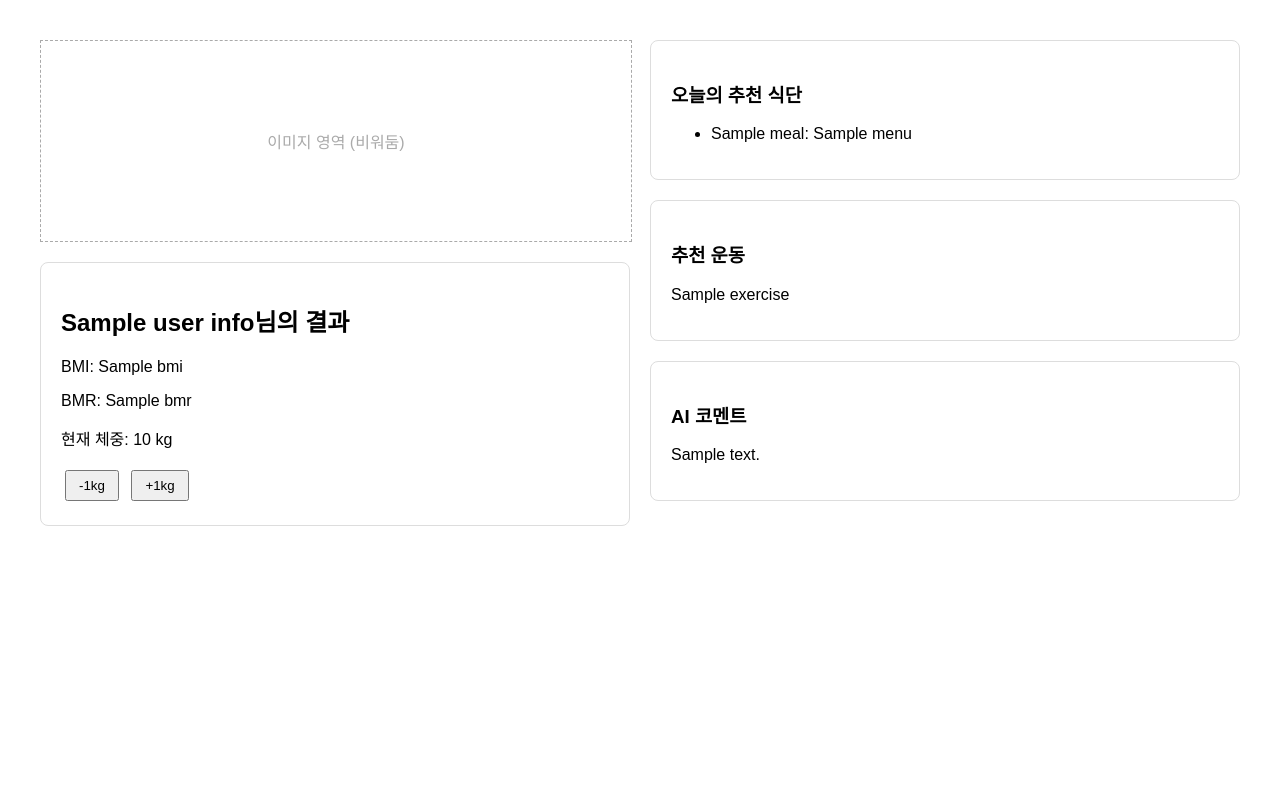
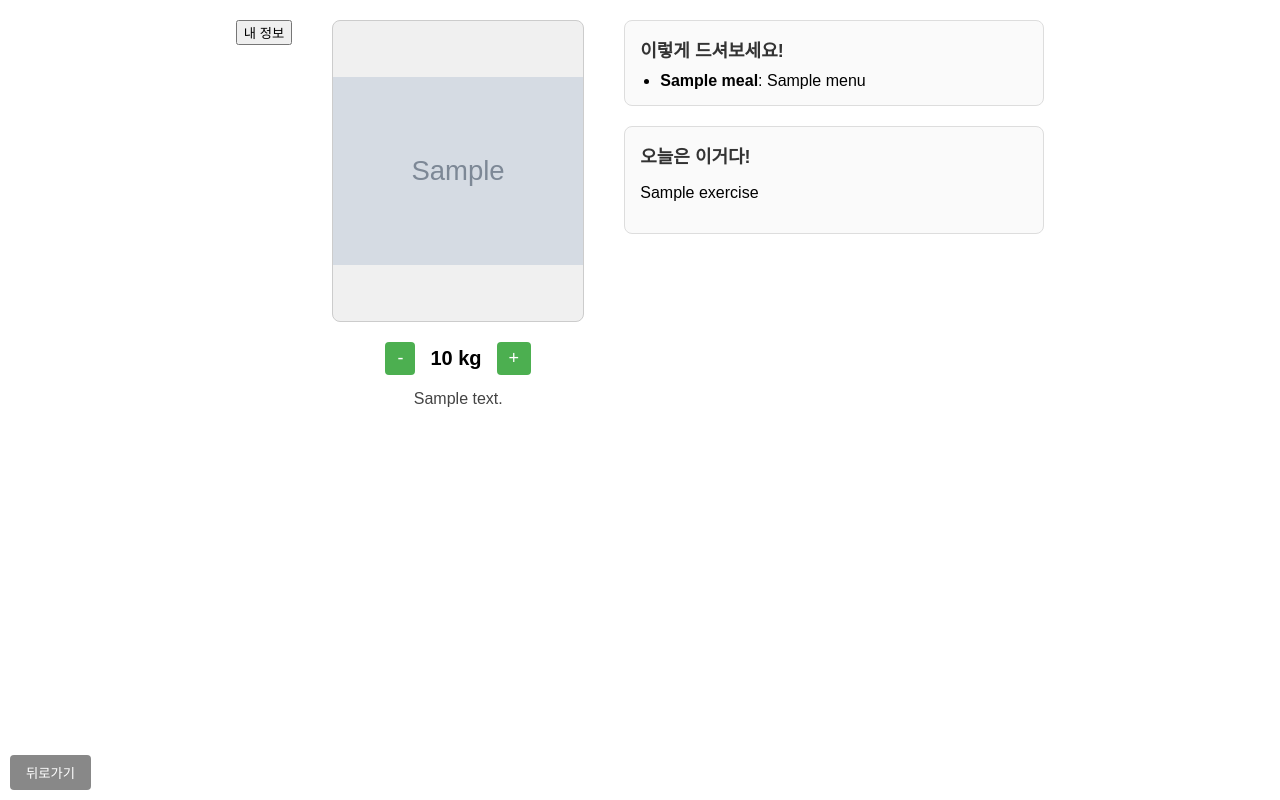
Before and after one commit to djswn/BodyBuddy, a Flask app: template templates/character&diet,exercise.html in a window 1280 px wide. Run offline with Flask 3, Linux system fonts and the light colour scheme; the template is opened without the code that fills it: most values are stand-ins (such as "Sample title", 1, 10 or a date in 2020); grey boxes marked "Sample" are stand-in pictures.

Commit message:
[refactor] 캐릭터 이미지 표시, 크기 조정
app.py에서 적용한 이미지가 결과페이지에서 상황에 따라 잘 나타날 수 있게 코드를 수정한 버전

```diff
--- a/templates/character&diet,exercise.html
+++ b/templates/character&diet,exercise.html
@@ -1,50 +1,156 @@
-<!-- templates/result.html -->
 <!DOCTYPE html>
 <html lang="ko">
 <head>
   <meta charset="UTF-8">
   <title>결과 페이지</title>
   <style>
-    body { font-family: sans-serif; margin: 40px; display: flex; gap: 20px; }
-    .left, .right { flex: 1; }
-    .card { border: 1px solid #ddd; padding: 20px; border-radius: 8px; margin-bottom: 20px; }
-    button { padding: 6px 12px; margin: 4px; }
-    .image-box { width:100%; height:200px; border:1px dashed #aaa; margin-bottom:20px; display:flex; align-items:center; justify-content:center; color:#aaa; }
+    body {
+      font-family: sans-serif;
+      margin: 0;
+      padding: 20px;
+      display: flex;
+      justify-content: center;
+      align-items: flex-start;
+      gap: 40px;
+    }
+
+    .left-panel {
+      display: flex;
+      flex-direction: column;
+      align-items: center;
+    }
+
+    .character-img {
+      width: 250px;
+      height: 300px;
+      background-color: #f0f0f0; /* 이미지 자리 placeholder */
+      border: 1px solid #ccc;
+      border-radius: 8px;
+      margin-bottom: 20px;
+      overflow: hidden;
+    }
+
+    .character-img img {
+    width: 100%;
+    height: 100%;
+    object-fit: contain; /* 비율 유지하면서 영역 안에 맞춤 */
+  }
+
+
+    .weight-control {
+      display: flex;
+      align-items: center;
+      gap: 15px;
+      font-size: 20px;
+      font-weight: bold;
+      margin-bottom: 10px;
+    }
+
+    .weight-control button {
+      padding: 6px 12px;
+      font-size: 18px;
+      border: none;
+      border-radius: 4px;
+      background-color: #4CAF50;
+      color: white;
+      cursor: pointer;
+    }
+    .weight-control button:hover {
+      background-color: #45a049;
+    }
+
+    .comment {
+      font-size: 16px;
+      color: #444;
+      margin-top: 5px;
+    }
+
+    .right-panel {
+      flex: 1;
+      max-width: 420px;
+    }
+
+    .section {
+      margin-bottom: 20px;
+      padding: 15px;
+      border: 1px solid #ddd;
+      border-radius: 8px;
+      background-color: #fafafa;
+    }
+
+    .section h3 {
+      margin-top: 0;
+      margin-bottom: 10px;
+      font-size: 18px;
+      color: #333;
+    }
+
+    .section ul {
+      margin: 0;
+      padding-left: 20px;
+    }
+
+    .back-btn {
+      position: fixed;
+      bottom: 10px;
+      left: 10px;
+      width: auto;
+      padding: 8px 16px;
+      background: #888;
+      color: white;
+      border: none;
+      border-radius: 4px;
+      cursor: pointer;
+      z-index: 9999;
+    }
+    .back-btn:hover {
+      background: #666;
+    }
   </style>
 </head>
 <body>
-  <div class="left">
-    <div class="image-box">이미지 영역 (비워둠)</div>
-    <div class="card">
-      <h2>{{ user_info.name }}님의 결과</h2>
-      <p>BMI: {{ bmi }}</p>
-      <p>BMR: {{ bmr }}</p>
-      <p>현재 체중: {{ weight }} kg</p>
-      <form method="POST" action="{{ url_for('update_weight') }}">
-        <input type="hidden" name="weight" value="{{ weight }}">
-        <button type="submit" name="action" value="minus">-1kg</button>
-        <button type="submit" name="action" value="plus">+1kg</button>
-      </form>
+    <!-- 상단 내 정보 버튼 -->
+  <div class="top-bar">
+    <a href="{{ url_for('userInfo', user_id=user_id) }}">
+      <button class="info-btn">내 정보</button>
+    </a>
+  </div>
+
+  <!-- 좌측: 캐릭터 + 체중/증감 + 멘트 -->
+  <div class="left-panel">
+    <div class="character-img">
+      <img src="{{ character_img }}" alt="내 캐릭터">
+    </div>
+
+    <form method="POST" action="{{ url_for('update_weight') }}" class="weight-control">
+      <button type="submit" name="action" value="minus">-</button>
+      <span>{{ weight }} kg</span>
+      <button type="submit" name="action" value="plus">+</button>
+      <input type="hidden" name="weight" value="{{ weight }}">
+      <input type="hidden" name="user_id" value="{{ user_id }}">
+    </form>
+
+    <div class="comment">{{ comment }}</div>
+  </div>
+
+  <!-- 우측: 오늘의 추천 식단 / 오늘의 운동 -->
+  <div class="right-panel">
+    <div class="section">
+      <h3>이렇게 드셔보세요!</h3>
+      <ul>
+        {% for meal, menu in meals.items() %}
+          <li><strong>{{ meal }}</strong>: {{ menu }}</li>
+        {% endfor %}
+      </ul>
+    </div>
+
+    <div class="section">
+      <h3>오늘은 이거다!</h3>
+      <p>{{ exercise }}</p>
     </div>
   </div>
 
-  <div class="right">
-    <div class="card">
-      <h3>오늘의 추천 식단</h3>
-      <ul>
-        {% for meal, menu in meals.items() %}
-          <li>{{ meal }}: {{ menu }}</li>
-        {% endfor %}
-      </ul>
-    </div>
-    <div class="card">
-      <h3>추천 운동</h3>
-      <p>{{ exercise }}</p>
-    </div>
-    <div class="card">
-      <h3>AI 코멘트</h3>
-      <p>{{ comment }}</p>
-    </div>
-  </div>
+  <!-- 뒤로가기 버튼 -->
+  <button class="back-btn" onclick="history.back()">뒤로가기</button>
 </body>
 </html>
```
